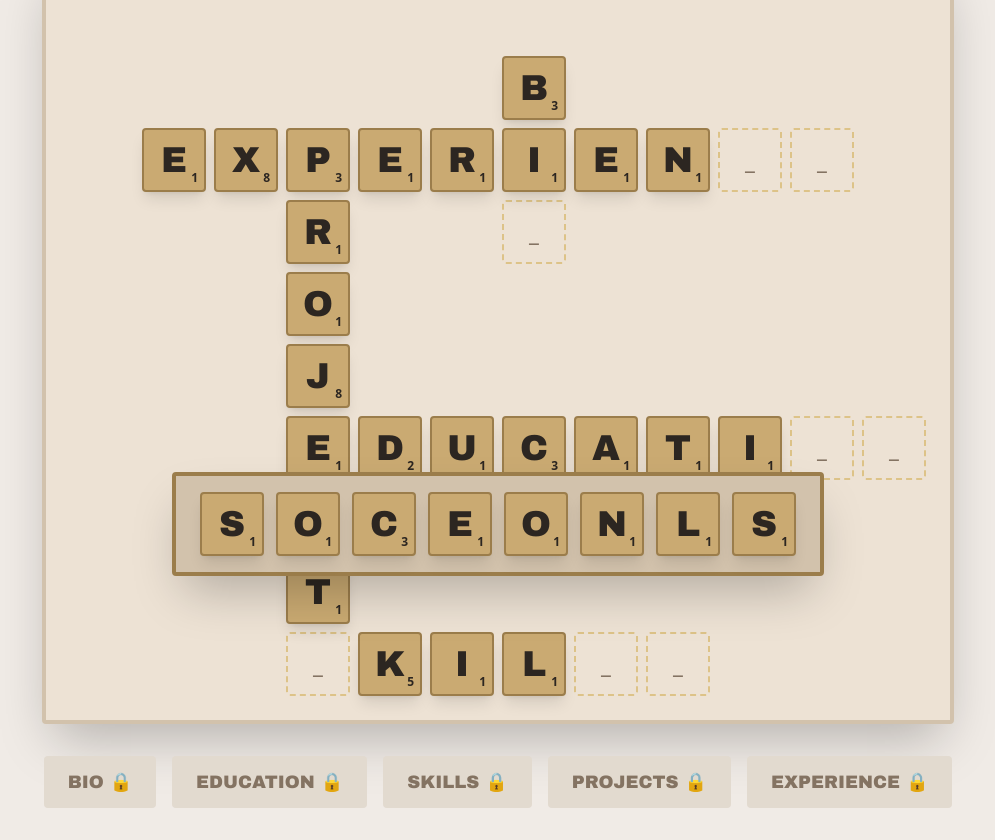
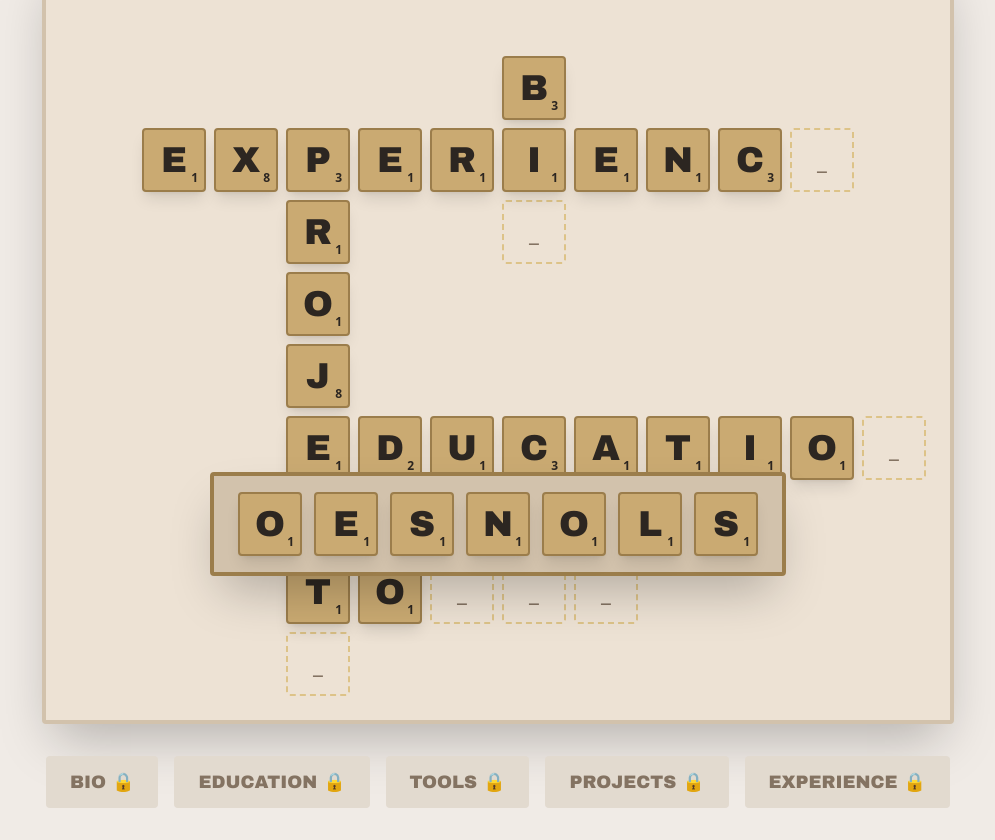
Before and after one commit to jeremiahjthomas/resume, a React (Vite) app: page / in a window 1280 px wide. Shown: the part 200-1040 px from the top of the page, without its empty margins (142-1137 px from the left). Built offline with nearby package versions, Linux system fonts and the light colour scheme; the HTML template or start-up script is replaced by a standard one.

Commit message:
Refactor word completion logic

```diff
--- a/src/pages/Index.tsx
+++ b/src/pages/Index.tsx
@@ -13,32 +13,32 @@ interface GridCell {
 
 // Word configuration for crossword
 // EXPERIENCE horizontal, PROJECTS down from P, BIO down from I
-// EDUCATION horizontal from E in PROJECTS, SKILLS horizontal from S in PROJECTS
+// EDUCATION horizontal from E in PROJECTS, TOOLS horizontal from T in PROJECTS
 const EXPERIENCE = "EXPERIENCE";
 const PROJECTS = "PROJECTS";
 const BIO = "BIO";
 const EDUCATION = "EDUCATION";
-const SKILLS = "SKILLS";
+const TOOLS = "TOOLS";
 
 const Index = () => {
   const [openSection, setOpenSection] = useState<string | null>(null);
-  const [availableTiles, setAvailableTiles] = useState<string[]>(["S", "O", "C", "E", "O", "N", "L", "S"]);
+  const [availableTiles, setAvailableTiles] = useState<string[]>(["O", "E", "S", "N", "O", "L", "S"]);
   const [draggedTile, setDraggedTile] = useState<string | null>(null);
 
   // Track which letters are placed for each word
-  // Users only place tiles at the END: PROJECT+S, BI+O, EXPERIEN+CE, EDUCATI+ON, SKIL+LS
+  // Users only place tiles at the END: BI+O, EXPERIENC+E, PROJECT+S, EDUCATIO+N, TO+OLS
   const [placedLetters, setPlacedLetters] = useState<{
     experience: Set<number>;
     projects: Set<number>;
     bio: Set<number>;
     education: Set<number>;
-    skills: Set<number>;
+    tools: Set<number>;
   }>({
-    experience: new Set([0, 1, 2, 3, 4, 5, 6, 7]), // EXPERIEN placed, missing C(8) and E(9)
+    experience: new Set([0, 1, 2, 3, 4, 5, 6, 7, 8]), // EXPERIENC placed, missing E(9)
     projects: new Set([0, 1, 2, 3, 4, 5, 6]), // PROJECT placed, missing S(7)
     bio: new Set([0, 1]), // BI placed, missing O(2)
-    education: new Set([0, 1, 2, 3, 4, 5, 6]), // EDUCATI placed, missing O(7) and N(8)
-    skills: new Set([0, 1, 2, 3]), // SKIL placed, missing L(4) and S(5)
+    education: new Set([0, 1, 2, 3, 4, 5, 6, 7]), // EDUCATIO placed, missing N(8)
+    tools: new Set([0, 1]), // TO placed, missing O(2), L(3), S(4)
   });
 
   // Create the crossword grid
@@ -100,17 +100,17 @@ const Index = () => {
       };
     });
 
-    // SKILLS horizontal (row 9, starting at col 3 - the S in PROJECTS)
-    SKILLS.split("").forEach((letter, idx) => {
+    // TOOLS horizontal (row 8, starting at col 3 - the T in PROJECTS)
+    TOOLS.split("").forEach((letter, idx) => {
       const col = 3 + idx;
-      // Skip S (index 0) as it's shared with PROJECTS
+      // Skip T (index 0) as it's shared with PROJECTS
       if (idx === 0) return;
 
-      grid[9][col] = {
+      grid[8][col] = {
         letter,
-        wordId: "skills",
-        isPlaced: placedLetters.skills.has(idx),
-        isEmpty: !placedLetters.skills.has(idx),
+        wordId: "tools",
+        isPlaced: placedLetters.tools.has(idx),
+        isEmpty: !placedLetters.tools.has(idx),
       };
     });
 
@@ -156,9 +156,9 @@ const Index = () => {
       if (idx === 4) {
         newPlacedLetters.education.add(0);
       }
-      // S is shared with SKILLS
-      if (idx === 7) {
-        newPlacedLetters.skills.add(0);
+      // T is shared with TOOLS
+      if (idx === 6) {
+        newPlacedLetters.tools.add(0);
       }
     } else if (cell.wordId === "bio") {
       const idx = row - 1; // BIO starts at row 1, not row 2
@@ -174,12 +174,12 @@ const Index = () => {
       if (idx === 0) {
         newPlacedLetters.projects.add(4);
       }
-    } else if (cell.wordId === "skills") {
+    } else if (cell.wordId === "tools") {
       const idx = col - 3;
-      newPlacedLetters.skills.add(idx);
-      // S is shared with PROJECTS
+      newPlacedLetters.tools.add(idx);
+      // T is shared with PROJECTS
       if (idx === 0) {
-        newPlacedLetters.projects.add(7);
+        newPlacedLetters.projects.add(6);
       }
     }
 
@@ -202,9 +202,9 @@ const Index = () => {
       } else if (cell.wordId === "education" && newPlacedLetters.education.size === EDUCATION.length) {
         toast.success("EDUCATION complete!");
         setOpenSection("education");
-      } else if (cell.wordId === "skills" && newPlacedLetters.skills.size === SKILLS.length) {
-        toast.success("SKILLS complete!");
-        setOpenSection("skills");
+      } else if (cell.wordId === "tools" && newPlacedLetters.tools.size === TOOLS.length) {
+        toast.success("TOOLS complete!");
+        setOpenSection("tools");
       }
     }, 300);
   };
@@ -214,12 +214,12 @@ const Index = () => {
     if (wordId === "projects") return placedLetters.projects.size === PROJECTS.length;
     if (wordId === "bio") return placedLetters.bio.size === BIO.length;
     if (wordId === "education") return placedLetters.education.size === EDUCATION.length;
-    if (wordId === "skills") return placedLetters.skills.size === SKILLS.length;
+    if (wordId === "tools") return placedLetters.tools.size === TOOLS.length;
     return false;
   };
 
   const allComplete = isComplete("experience") && isComplete("projects") && isComplete("bio") &&
-                      isComplete("education") && isComplete("skills");
+                      isComplete("education") && isComplete("tools");
 
   return (
     <div className="min-h-screen bg-background p-4 sm:p-8 pb-32">
@@ -253,7 +253,7 @@ const Index = () => {
 
         {/* Word Status Buttons */}
         <div className="flex flex-wrap justify-center gap-4 animate-slide-up" style={{ animationDelay: "200ms" }}>
-          {["bio", "education", "skills", "projects", "experience"].map((section) => (
+          {["bio", "education", "tools", "projects", "experience"].map((section) => (
             <button
               key={section}
               onClick={() => isComplete(section) && setOpenSection(section)}
@@ -417,36 +417,39 @@ const Index = () => {
       />
 
       <ResumeSection
-        title="Skills"
-        isVisible={openSection === "skills"}
+        title="Tools"
+        isVisible={openSection === "tools"}
         onClose={() => setOpenSection(null)}
         content={
           <div className="space-y-6">
             <div>
-              <h3 className="font-bold text-xl text-accent mb-2">Frontend Technologies</h3>
+              <h3 className="font-bold text-xl text-accent mb-2">Development Tools</h3>
               <p className="text-sm sm:text-base">
-                React, TypeScript, JavaScript (ES6+), HTML5, CSS3, Tailwind CSS, Redux, React Query,
-                Next.js, Vite, Webpack
+                Git, GitHub, GitLab, VS Code, WebStorm, Postman, Docker, Kubernetes
               </p>
             </div>
             <div>
-              <h3 className="font-bold text-xl text-accent mb-2">Backend & Database</h3>
+              <h3 className="font-bold text-xl text-accent mb-2">Design & Prototyping</h3>
               <p className="text-sm sm:text-base">
-                Node.js, Express, PostgreSQL, MongoDB, REST APIs, GraphQL, Supabase
+                Figma, Adobe XD, Sketch, InVision, Storybook, Chromatic
               </p>
             </div>
             <div>
-              <h3 className="font-bold text-xl text-accent mb-2">Tools & Practices</h3>
+              <h3 className="font-bold text-xl text-accent mb-2">Testing & CI/CD</h3>
               <p className="text-sm sm:text-base">
-                Git, GitHub, CI/CD, Docker, Jest, React Testing Library, Storybook, Figma,
-                Agile/Scrum, Code Review
+                Jest, React Testing Library, Cypress, Playwright, GitHub Actions, Jenkins, CircleCI
               </p>
             </div>
             <div>
-              <h3 className="font-bold text-xl text-accent mb-2">Soft Skills</h3>
+              <h3 className="font-bold text-xl text-accent mb-2">Project Management</h3>
               <p className="text-sm sm:text-base">
-                Problem Solving, Team Leadership, Mentoring, Communication, Project Management,
-                User Experience Design
+                Jira, Linear, Trello, Notion, Slack, Confluence, Miro
+              </p>
+            </div>
+            <div>
+              <h3 className="font-bold text-xl text-accent mb-2">Performance & Monitoring</h3>
+              <p className="text-sm sm:text-base">
+                Lighthouse, Chrome DevTools, Sentry, LogRocket, DataDog, New Relic
               </p>
             </div>
           </div>
```
